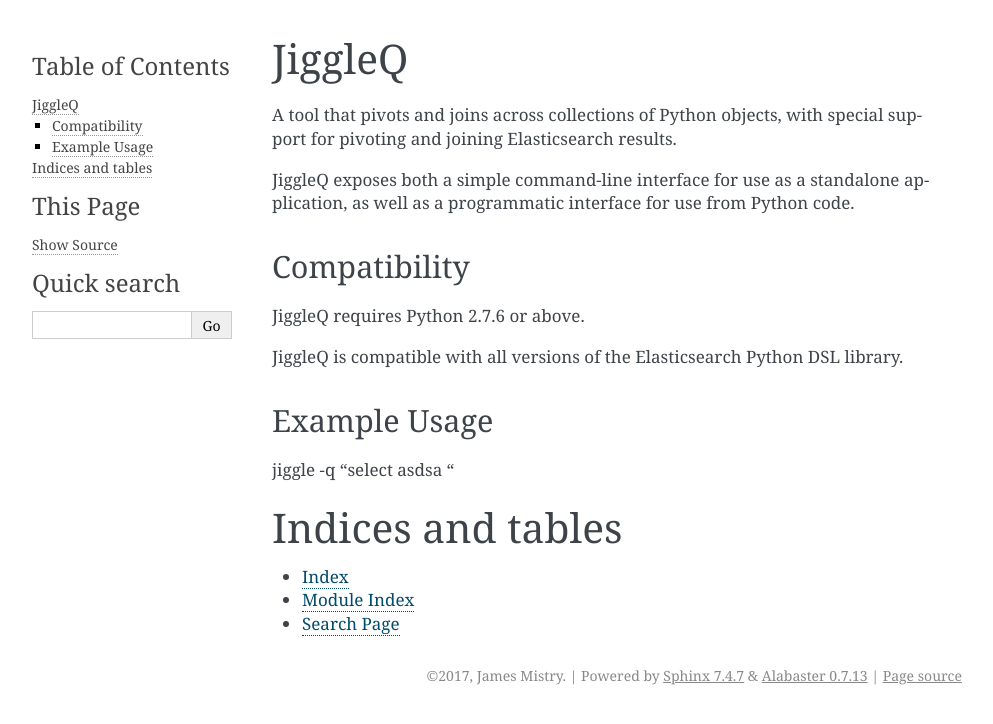
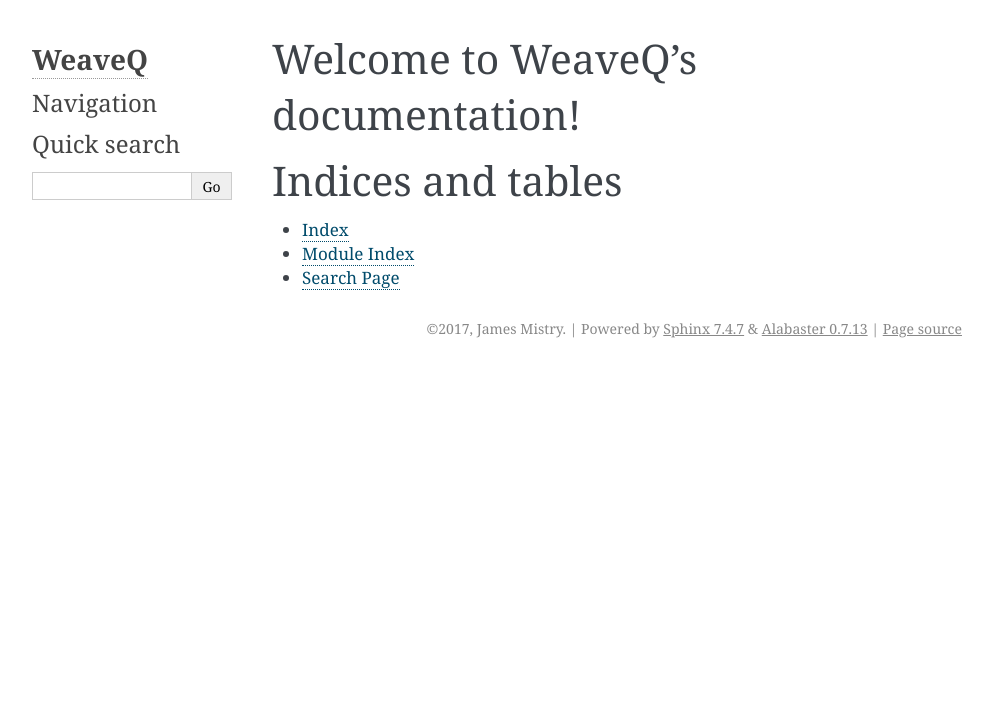
Before and after one commit to jamesmistry/weaveq, a Sphinx documentation site: the page built from docs/source/index.rst, in a window 1280 px wide. Shown: the top 724 px of the page, without its empty margins (148-1141 px from the left). Built offline with Sphinx 7.4.7, drawn with Linux system fonts in a browser that asks for light colours.

Commit message:
Added Sphinx docs skeleton

```diff
--- a/docs/source/conf.py
+++ b/docs/source/conf.py
@@ -1,7 +1,8 @@
+#!/usr/bin/env python3
 # -*- coding: utf-8 -*-
 #
-# JiggleQ documentation build configuration file, created by
-# sphinx-quickstart on Thu Apr  6 20:39:25 2017.
+# WeaveQ documentation build configuration file, created by
+# sphinx-quickstart on Thu Jul 20 22:33:46 2017.
 #
 # This file is execfile()d with the current directory set to its
 # containing dir.
@@ -45,18 +46,18 @@
 master_doc = 'index'
 
 # General information about the project.
-project = u'JiggleQ'
-copyright = u'2017, James Mistry'
-author = u'James Mistry'
+project = 'WeaveQ'
+copyright = '2017, James Mistry'
+author = 'James Mistry'
 
 # The version info for the project you're documenting, acts as replacement for
 # |version| and |release|, also used in various other places throughout the
 # built documents.
 #
 # The short X.Y version.
-version = u'1.0'
+version = '0.1.0'
 # The full version, including alpha/beta/rc tags.
-release = u'1.0.0'
+release = '0.1.0'
 
 # The language for content autogenerated by Sphinx. Refer to documentation
 # for a list of supported languages.
@@ -95,11 +96,26 @@
 # so a file named "default.css" will overwrite the builtin "default.css".
 html_static_path = ['_static']
 
+# Custom sidebar templates, must be a dictionary that maps document names
+# to template names.
+#
+# This is required for the alabaster theme
+# refs: http://alabaster.readthedocs.io/en/latest/installation.html#sidebars
+html_sidebars = {
+    '**': [
+        'about.html',
+        'navigation.html',
+        'relations.html',  # needs 'show_related': True theme option to display
+        'searchbox.html',
+        'donate.html',
+    ]
+}
+
 
 # -- Options for HTMLHelp output ------------------------------------------
 
 # Output file base name for HTML help builder.
-htmlhelp_basename = 'JiggleQdoc'
+htmlhelp_basename = 'WeaveQdoc'
 
 
 # -- Options for LaTeX output ---------------------------------------------
@@ -126,8 +142,8 @@
 # (source start file, target name, title,
 #  author, documentclass [howto, manual, or own class]).
 latex_documents = [
-    (master_doc, 'JiggleQ.tex', u'JiggleQ Documentation',
-     u'James Mistry', 'manual'),
+    (master_doc, 'WeaveQ.tex', 'WeaveQ Documentation',
+     'James Mistry', 'manual'),
 ]
 
 
@@ -136,7 +152,7 @@
 # One entry per manual page. List of tuples
 # (source start file, name, description, authors, manual section).
 man_pages = [
-    (master_doc, 'jiggleq', u'JiggleQ Documentation',
+    (master_doc, 'weaveq', 'WeaveQ Documentation',
      [author], 1)
 ]
 
@@ -147,7 +163,7 @@
 # (source start file, target name, title, author,
 #  dir menu entry, description, category)
 texinfo_documents = [
-    (master_doc, 'JiggleQ', u'JiggleQ Documentation',
-     author, 'JiggleQ', 'A tool that pivots and joins across collections of Python objects, with special support for pivoting and joining Elasticsearch results.',
+    (master_doc, 'WeaveQ', 'WeaveQ Documentation',
+     author, 'WeaveQ', 'One line description of project.',
      'Miscellaneous'),
 ]
--- a/docs/source/index.rst
+++ b/docs/source/index.rst
@@ -1,25 +1,10 @@
-.. JiggleQ documentation master file, created by
-   sphinx-quickstart on Thu Apr  6 20:39:25 2017.
+.. WeaveQ documentation master file, created by
+   sphinx-quickstart on Thu Jul 20 22:33:46 2017.
    You can adapt this file completely to your liking, but it should at least
    contain the root `toctree` directive.
 
-JiggleQ
-=======
-A tool that pivots and joins across collections of Python objects, with special support for pivoting and joining Elasticsearch results.
-
-JiggleQ exposes both a simple command-line interface for use as a standalone application, as well as a programmatic interface for use from Python code.
-
-Compatibility
--------------
-
-JiggleQ requires Python 2.7.6 or above.
-
-JiggleQ is compatible with all versions of the Elasticsearch Python DSL library.
-
-Example Usage
--------------
-
-jiggle -q "select asdsa "
+Welcome to WeaveQ's documentation!
+==================================
 
 .. toctree::
    :maxdepth: 2
```
Also changed, not shown: 2 other files.
